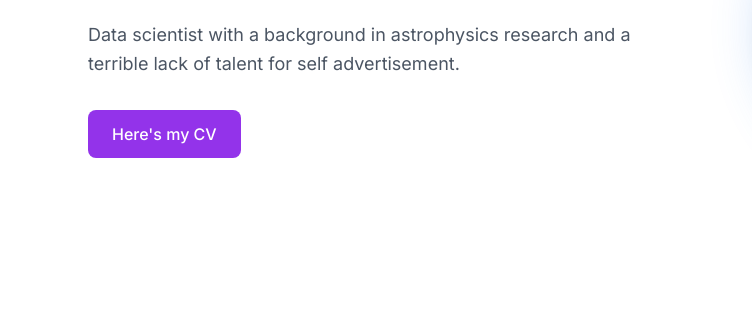
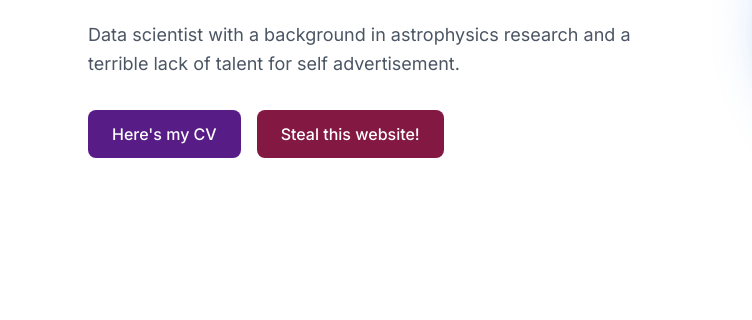
Before and after one commit to arielwrl/arielwrl.github.io, an Eleventy site: page index.njk in a window 1280 px wide. Shown: the part 365-685 px from the top of the page, 0-752 px from the left. Built offline with nearby package versions, Linux system fonts and the light colour scheme; Eleventy itself is replaced by a stand-in of ours; files that its build step writes are made by us from their sources; grey boxes are pictures that could not be loaded.

Commit message:
Added link to this repo

```diff
--- a/_includes/about.html
+++ b/_includes/about.html
@@ -7,8 +7,11 @@
                 Data scientist with a background in astrophysics research and a terrible lack of talent for self advertisement.
             </p>
             <div class="flex space-x-4">
-                        <a href="/assets/CV.pdf" class="bg-purple-600 hover:bg-purple-700 text-white px-6 py-3 rounded-lg font-medium transition duration-300">
+                        <a href="/assets/CV.pdf" class="bg-purple-900 hover:bg-purple-700 text-white px-6 py-3 rounded-lg font-medium transition duration-300">
                             Here's my CV
+                        </a>
+                        <a href="https://github.com/arielwrl/personal-website" class="bg-pink-900 hover:bg-pink-700 text-white px-6 py-3 rounded-lg font-medium transition duration-300">
+                            Steal this website!
                         </a>
             </div>
 
```
